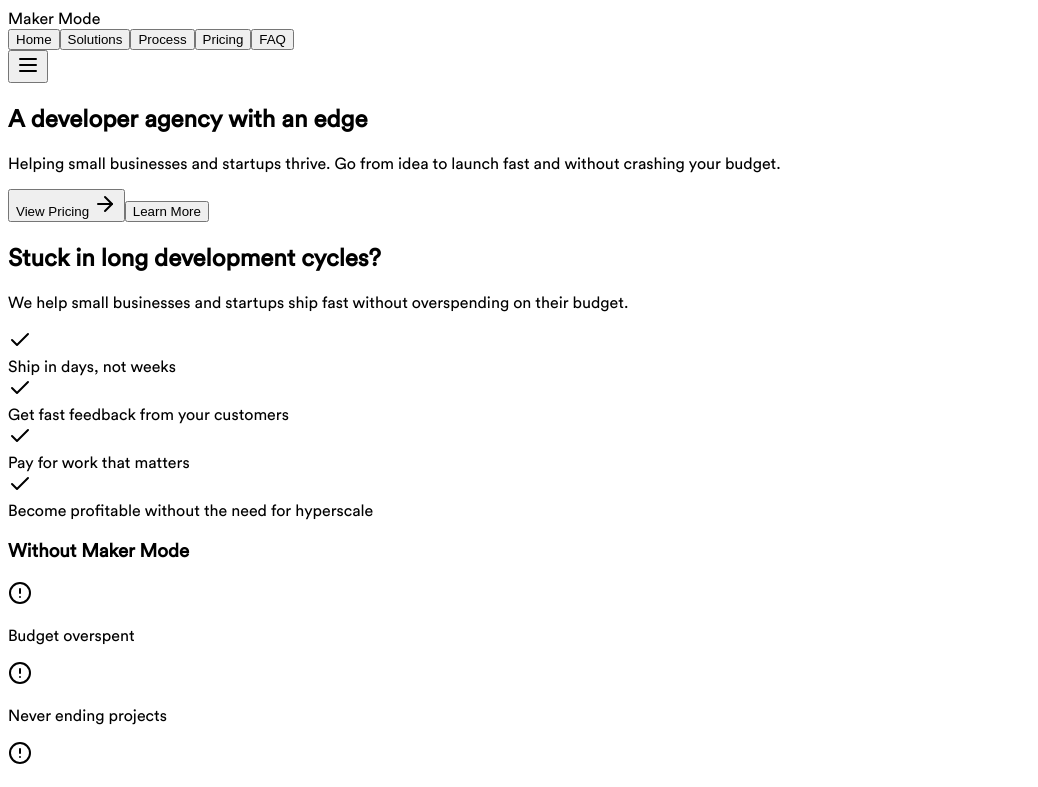
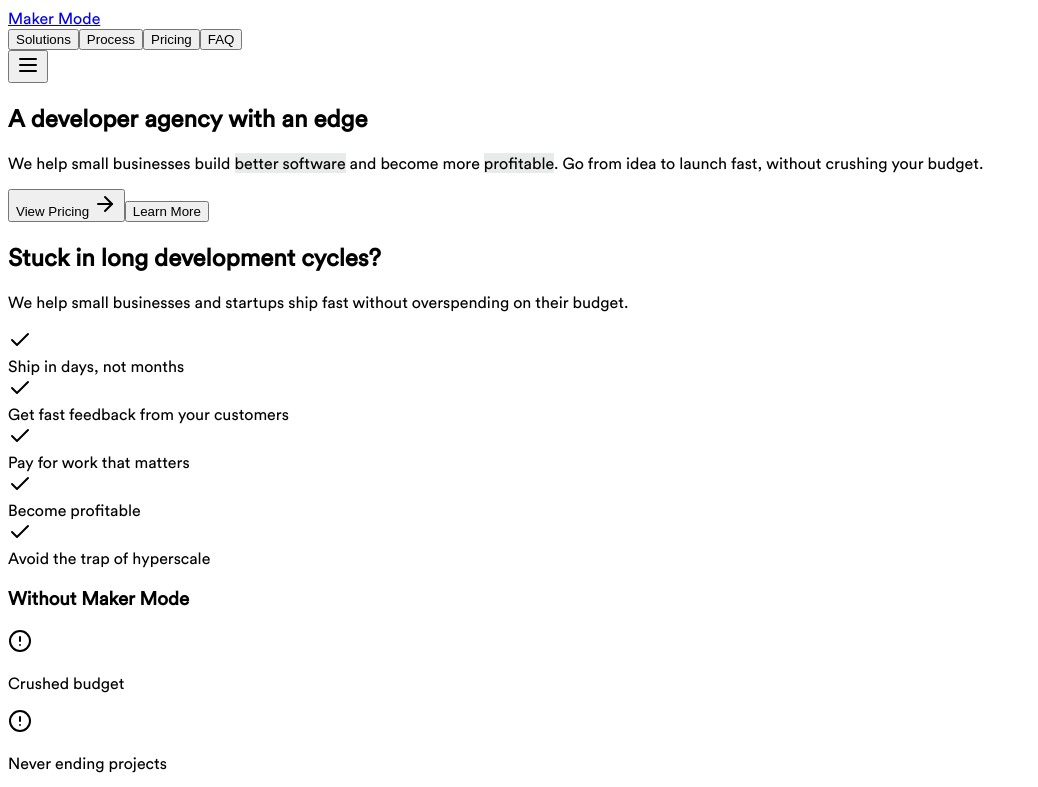
Before and after one commit to nimblegeek/MakerModeLanding, a React (Vite) app in the folder client/: page / in a window 1280 px wide. Shown: the top 787 px of the page, without its empty margins (0-1038 px from the left). Built offline with nearby package versions, Linux system fonts and the light colour scheme.

Commit message:
copy and design stuff

```diff
--- a/client/src/components/Hero.tsx
+++ b/client/src/components/Hero.tsx
@@ -16,8 +16,25 @@
             A developer agency with an edge
           </h1>
           <p className="text-lg md:text-lg text-muted-foreground max-w-xl mx-auto">
-            Helping small businesses and startups thrive. Go from idea to launch
-            fast and without crashing your budget.
+            We help small businesses build{" "}
+            <motion.span
+              initial={{ backgroundColor: "transparent" }}
+              animate={{ backgroundColor: "hsl(160 10% 20% / 0.1)" }}
+              transition={{ delay: 0.5, duration: 0.8 }}
+              className="px-1 rounded"
+            >
+              better software
+            </motion.span>{" "}
+            and become more{" "}
+            <motion.span
+              initial={{ backgroundColor: "transparent" }}
+              animate={{ backgroundColor: "hsl(160 10% 20% / 0.1)" }}
+              transition={{ delay: 0.8, duration: 0.8 }}
+              className="px-1 rounded"
+            >
+              profitable
+            </motion.span>
+            . Go from idea to launch fast, without crushing your budget.
           </p>
           <div className="flex flex-col sm:flex-row gap-4 justify-center items-center">
             <Button
--- a/client/src/components/Navigation.tsx
+++ b/client/src/components/Navigation.tsx
@@ -8,7 +8,6 @@
 } from "@/components/ui/sheet";
 
 const navItems = [
-  { label: "Home", href: "#" },
   { label: "Solutions", href: "#problem" },
   { label: "Process", href: "#process" },
   { label: "Pricing", href: "#pricing" },
@@ -29,7 +28,12 @@
       <div className="max-w-5xl mx-auto px-4 sm:px-6 lg:px-8">
         <div className="flex items-center justify-between h-20">
           <div className="flex items-center">
-            <span className="text-xl font-semibold">Maker Mode</span>
+            <a
+              href="/"
+              className="text-xl font-semibold hover:opacity-80 transition-opacity"
+            >
+              Maker Mode
+            </a>
           </div>
 
           {/* Desktop Navigation */}
--- a/client/src/components/Problem.tsx
+++ b/client/src/components/Problem.tsx
@@ -3,10 +3,11 @@
 import { Card } from "@/components/ui/card";
 
 const benefits = [
-  "Ship in days, not weeks",
+  "Ship in days, not months",
   "Get fast feedback from your customers",
   "Pay for work that matters",
-  "Become profitable without the need for hyperscale",
+  "Become profitable",
+  "Avoid the trap of hyperscale",
 ];
 
 export default function Problem() {
@@ -64,7 +65,7 @@
 
                 <div className="flex items-center gap-2">
                   <AlertCircle className="w-5 h-5 flex-shrink-0" />
-                  <p className="leading-relaxed">Budget overspent</p>
+                  <p className="leading-relaxed">Crushed budget</p>
                 </div>
                 <div className="flex items-center gap-2">
                   <AlertCircle className="w-5 h-5 flex-shrink-0" />
@@ -76,7 +77,7 @@
                 </div>
                 <div className="flex items-center gap-2">
                   <AlertCircle className="w-5 h-5 flex-shrink-0" />
-                  <p className="leading-relaxed">Stuck in long meetings with wrong people</p>
+                  <p className="leading-relaxed">Stuck in long meetings with the wrong people</p>
                 </div>
               </div>
             </Card>
--- a/package.json
+++ b/package.json
@@ -38,6 +38,7 @@
     "@radix-ui/react-toggle": "^1.1.0",
     "@radix-ui/react-toggle-group": "^1.1.0",
     "@radix-ui/react-tooltip": "^1.1.3",
+    "@stripe/stripe-js": "^5.2.0",
     "class-variance-authority": "^0.7.0",
     "clsx": "^2.1.1",
     "cmdk": "^1.0.0",
@@ -60,6 +61,7 @@
     "react-hook-form": "^7.53.1",
     "react-resizable-panels": "^2.1.4",
     "recharts": "^2.13.0",
+    "stripe": "^17.4.0",
     "swr": "^2.2.5",
     "tailwind-merge": "^2.5.4",
     "tailwindcss-animate": "^1.0.7",
```
Also changed, not shown: client/src/app/api/create-checkout-session/route.ts (added, +40 -0 lines), 1 other file (tests, documents, lock files or other folders).
